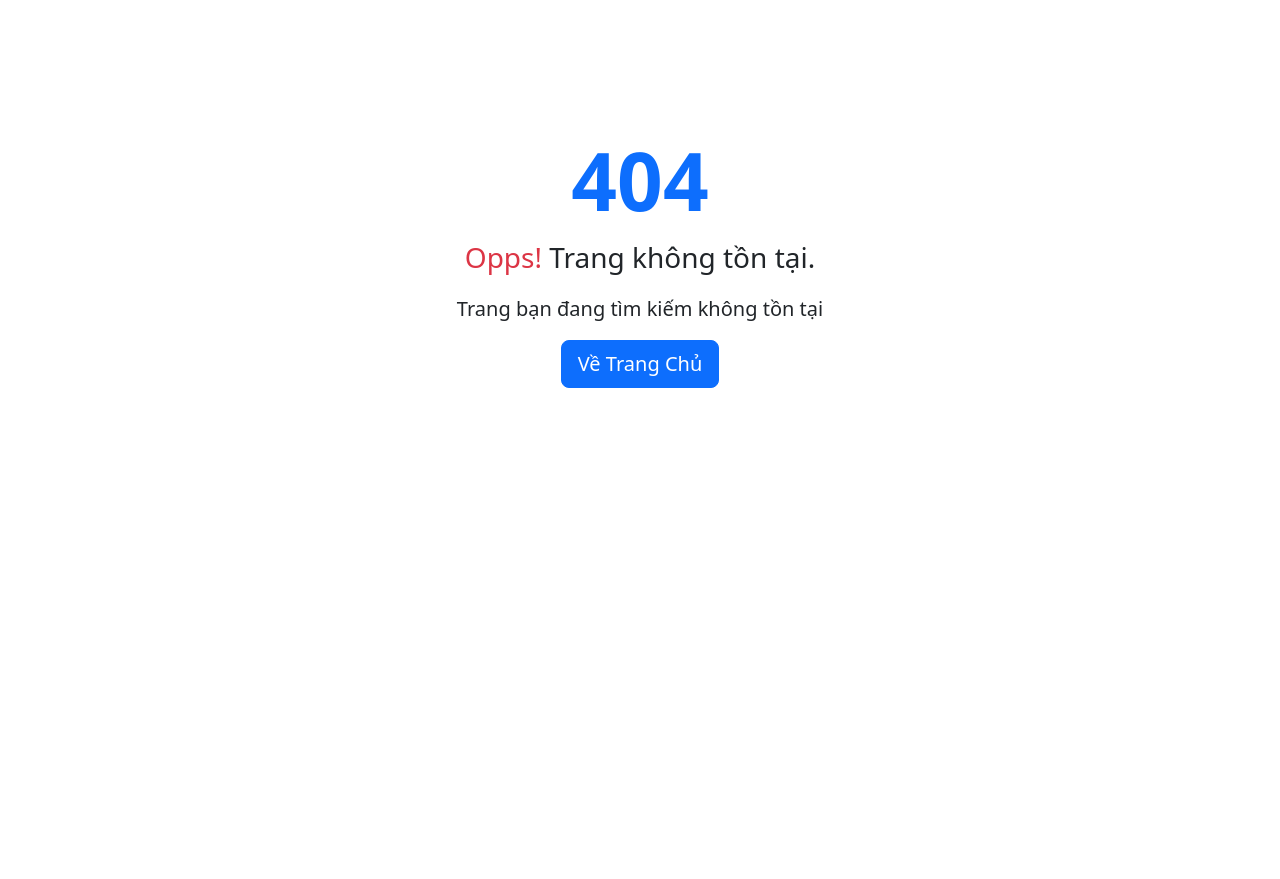
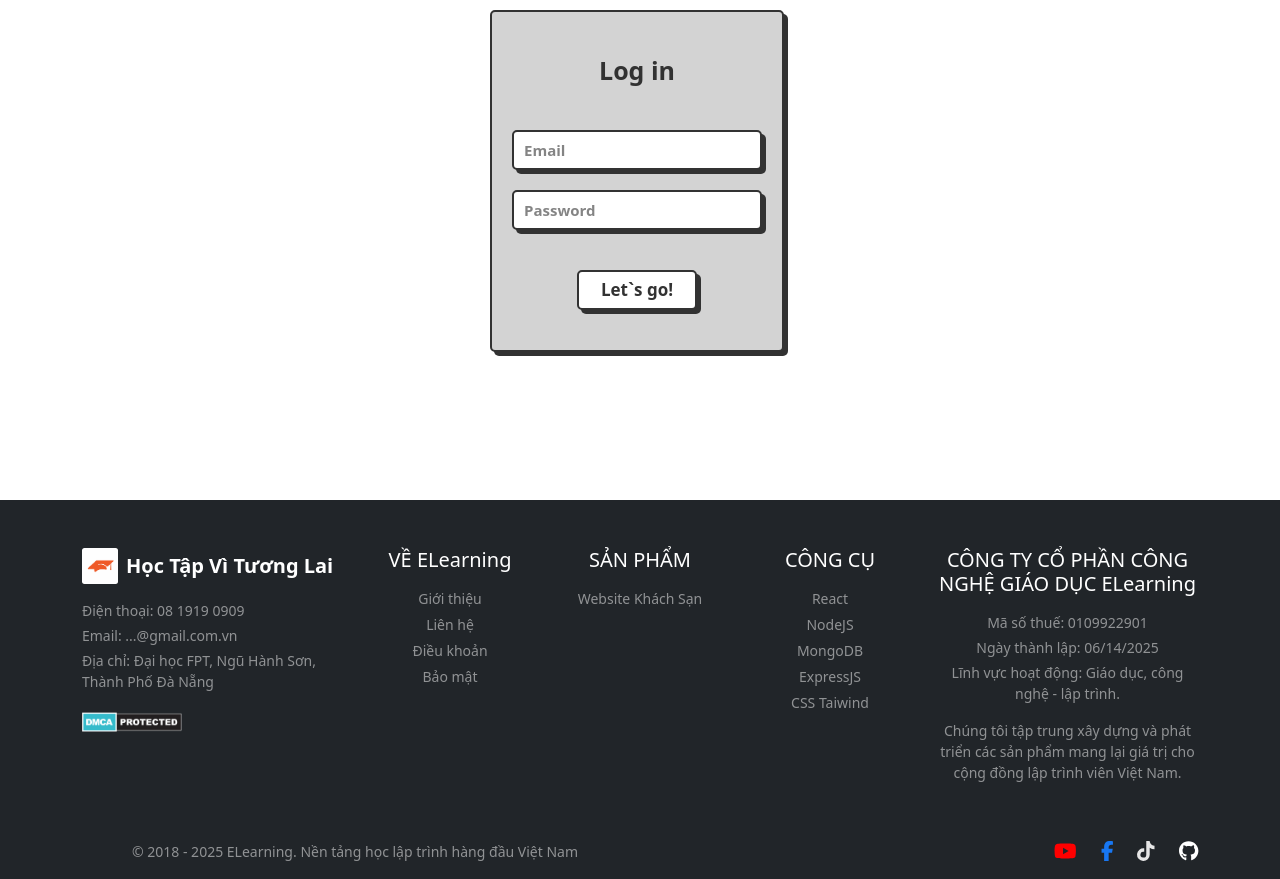
Before and after one commit to Chickydalareast/FER202_SU25, a React (Create React App) app: page /login in a window 1280 px wide. Before the commit this address had no page. Shown: the part 140-1019 px from the top of the page. Before the commit the page ends 800 px from the top, so only its background shows below. Built offline with nearby package versions, Linux system fonts and the light colour scheme.

Commit message:
add login register page

```diff
--- a/package.json
+++ b/package.json
@@ -17,6 +17,7 @@
     "react-fontawesome": "^1.7.1",
     "react-router-dom": "^7.6.2",
     "react-scripts": "5.0.1",
+    "styled-components": "^6.1.19",
     "web-vitals": "^2.1.4"
   },
   "scripts": {
--- /dev/null
+++ b/src/Components/Auth/Login.jsx
@@ -0,0 +1,242 @@
+import React from 'react';
+import styled from 'styled-components';
+
+const Form = () => {
+  return (
+    <StyledWrapper>
+      <div className="wrapper">
+        <div className="card-switch">
+          <label className="switch">
+            <input type="checkbox" className="toggle" />
+            <span className="slider" />
+            <span className="card-side" />
+            <div className="flip-card__inner">
+              <div className="flip-card__front">
+                <div className="title">Log in</div>
+                <form className="flip-card__form" action>
+                  <input className="flip-card__input" name="email" placeholder="Email" type="email" />
+                  <input className="flip-card__input" name="password" placeholder="Password" type="password" />
+                  <button className="flip-card__btn">Let`s go!</button>
+                </form>
+              </div>
+              <div className="flip-card__back">
+                <div className="title">Sign up</div>
+                <form className="flip-card__form" action>
+                  <input className="flip-card__input" placeholder="Name" type="name" />
+                  <input className="flip-card__input" name="email" placeholder="Email" type="email" />
+                  <input className="flip-card__input" name="password" placeholder="Password" type="password" />
+                  <button className="flip-card__btn">Confirm!</button>
+                </form>
+              </div>
+            </div>
+          </label>
+        </div>
+      </div>
+    </StyledWrapper>
+  );
+}
+
+const StyledWrapper = styled.div`
+  .wrapper {
+    --input-focus: #2d8cf0;
+    --font-color: #323232;
+    --font-color-sub: #666;
+    --bg-color: #fff;
+    --bg-color-alt: #666;
+    --main-color: #323232;
+      /* display: flex; */
+      /* flex-direction: column; */
+      /* align-items: center; */
+      display: flex;
+    flex-direction: column;
+    align-items: center;
+    justify-content: center;
+     min-height: calc(100vh - 160px);
+  }
+  /* switch card */
+  .switch {
+    transform: translateY(-200px);
+    position: relative;
+    display: flex;
+    flex-direction: column;
+    justify-content: center;
+    align-items: center;
+    gap: 30px;
+    width: 50px;
+    height: 20px;
+  }
+
+  .card-side::before,
+.card-side::after {
+  position: absolute;
+  top: 50%;
+  transform: translateY(-50%);
+  font-weight: 600;
+  width: 100px;
+  text-align: center;
+}
+
+.card-side::before {
+  content: 'Log in';
+  left: -100px;
+  text-decoration: underline;
+}
+
+.card-side::after {
+  content: 'Sign up';
+  left: 60px;
+}
+
+  .toggle {
+    opacity: 0;
+    width: 0;
+    height: 0;
+  }
+
+  .slider {
+    box-sizing: border-box;
+    border-radius: 5px;
+    border: 2px solid var(--main-color);
+    box-shadow: 4px 4px var(--main-color);
+    position: absolute;
+    cursor: pointer;
+    top: 0;
+    left: 0;
+    right: 0;
+    bottom: 0;
+    background-color: var(--bg-colorcolor);
+    transition: 0.3s;
+  }
+
+  .slider:before {
+    box-sizing: border-box;
+    position: absolute;
+    content: "";
+    height: 20px;
+    width: 20px;
+    border: 2px solid var(--main-color);
+    border-radius: 5px;
+    left: -2px;
+    bottom: 2px;
+    background-color: var(--bg-color);
+    box-shadow: 0 3px 0 var(--main-color);
+    transition: 0.3s;
+  }
+
+  .toggle:checked + .slider {
+    background-color: var(--input-focus);
+  }
+
+  .toggle:checked + .slider:before {
+    transform: translateX(30px);
+  }
+
+  .toggle:checked ~ .card-side:before {
+    text-decoration: none;
+  }
+
+  .toggle:checked ~ .card-side:after {
+    text-decoration: underline;
+  }
+
+  /* card */
+
+  .flip-card__inner {
+    width: 300px;
+    height: 350px;
+    position: relative;
+    background-color: transparent;
+    perspective: 1000px;
+      /* width: 100%;
+      height: 100%; */
+    text-align: center;
+    transition: transform 0.8s;
+    transform-style: preserve-3d;
+  }
+
+  .toggle:checked ~ .flip-card__inner {
+    transform: rotateY(180deg);
+  }
+
+  .toggle:checked ~ .flip-card__front {
+    box-shadow: none;
+  }
+
+  .flip-card__front, .flip-card__back {
+    padding: 20px;
+    position: absolute;
+    display: flex;
+    flex-direction: column;
+    justify-content: center;
+    -webkit-backface-visibility: hidden;
+    backface-visibility: hidden;
+    background: lightgrey;
+    gap: 20px;
+    border-radius: 5px;
+    border: 2px solid var(--main-color);
+    box-shadow: 4px 4px var(--main-color);
+  }
+
+  .flip-card__back {
+    width: 100%;
+    transform: rotateY(180deg);
+  }
+
+  .flip-card__form {
+    display: flex;
+    flex-direction: column;
+    align-items: center;
+    gap: 20px;
+  }
+
+  .title {
+    margin: 20px 0 20px 0;
+    font-size: 25px;
+    font-weight: 900;
+    text-align: center;
+    color: var(--main-color);
+  }
+
+  .flip-card__input {
+    width: 250px;
+    height: 40px;
+    border-radius: 5px;
+    border: 2px solid var(--main-color);
+    background-color: var(--bg-color);
+    box-shadow: 4px 4px var(--main-color);
+    font-size: 15px;
+    font-weight: 600;
+    color: var(--font-color);
+    padding: 5px 10px;
+    outline: none;
+  }
+
+  .flip-card__input::placeholder {
+    color: var(--font-color-sub);
+    opacity: 0.8;
+  }
+
+  .flip-card__input:focus {
+    border: 2px solid var(--input-focus);
+  }
+
+  .flip-card__btn:active, .button-confirm:active {
+    box-shadow: 0px 0px var(--main-color);
+    transform: translate(3px, 3px);
+  }
+
+  .flip-card__btn {
+    margin: 20px 0 20px 0;
+    width: 120px;
+    height: 40px;
+    border-radius: 5px;
+    border: 2px solid var(--main-color);
+    background-color: var(--bg-color);
+    box-shadow: 4px 4px var(--main-color);
+    font-size: 17px;
+    font-weight: 600;
+    color: var(--font-color);
+    cursor: pointer;
+  }`;
+
+export default Form;
--- a/src/Layouts/Header.jsx
+++ b/src/Layouts/Header.jsx
@@ -61,7 +61,6 @@ const Header = () => {
       </div>
 
       <div className="header-auth-container">
-        <Link to="/signup" className="header-signup-link"> Sign up </Link>
         <Link to="/login" className="header-login-button"> Log in </Link>
       </div>
     </nav>
--- /dev/null
+++ b/src/Pages/LoginPage.jsx
@@ -0,0 +1,10 @@
+import React from 'react';
+import Login from '../Components/Auth/Login';
+
+const LoginPage = () => {
+  return (
+   <Login/>
+  );
+}
+
+export default LoginPage;
--- a/src/Routes/index.js
+++ b/src/Routes/index.js
@@ -9,6 +9,8 @@ import ProfilePage from '../Pages/ProfilePage';
 import SettingsPage from '../Pages/SettingsPage';
 import LogoutPage from '../Pages/LogoutPage';
 import HomePage from '../Pages/HomePage';
+import LoginPage from '../Pages/LoginPage';
+
 
 const AppRoutes = () => {
     return (
@@ -20,6 +22,7 @@ const AppRoutes = () => {
                 <Route path="/profile" element={<ProfilePage />} />
                 <Route path="/settings" element={<SettingsPage />} />
                 <Route path="/logout" element={<LogoutPage />} />
+                <Route path="/login" element={<LoginPage />} />
 
             </Route>
             <Route path="*" element={<NotFoundPage/>}></Route>
```
Also changed, not shown: 1 other file (tests, documents, lock files or other folders).
